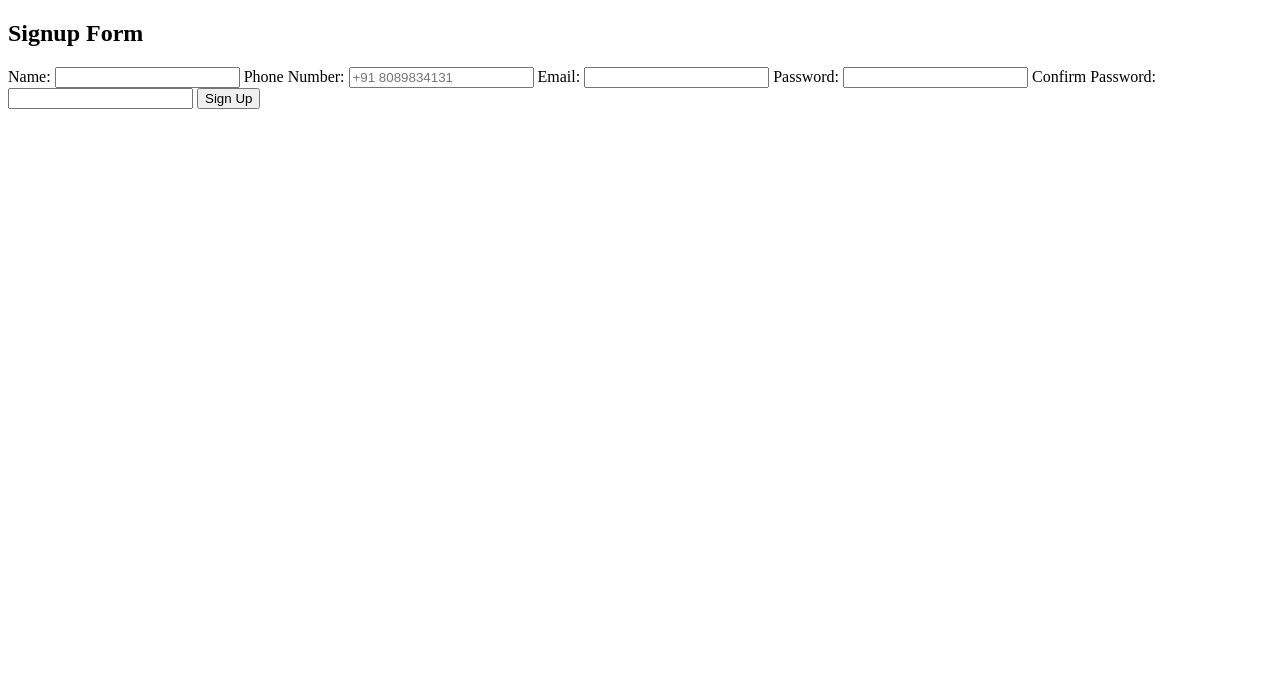
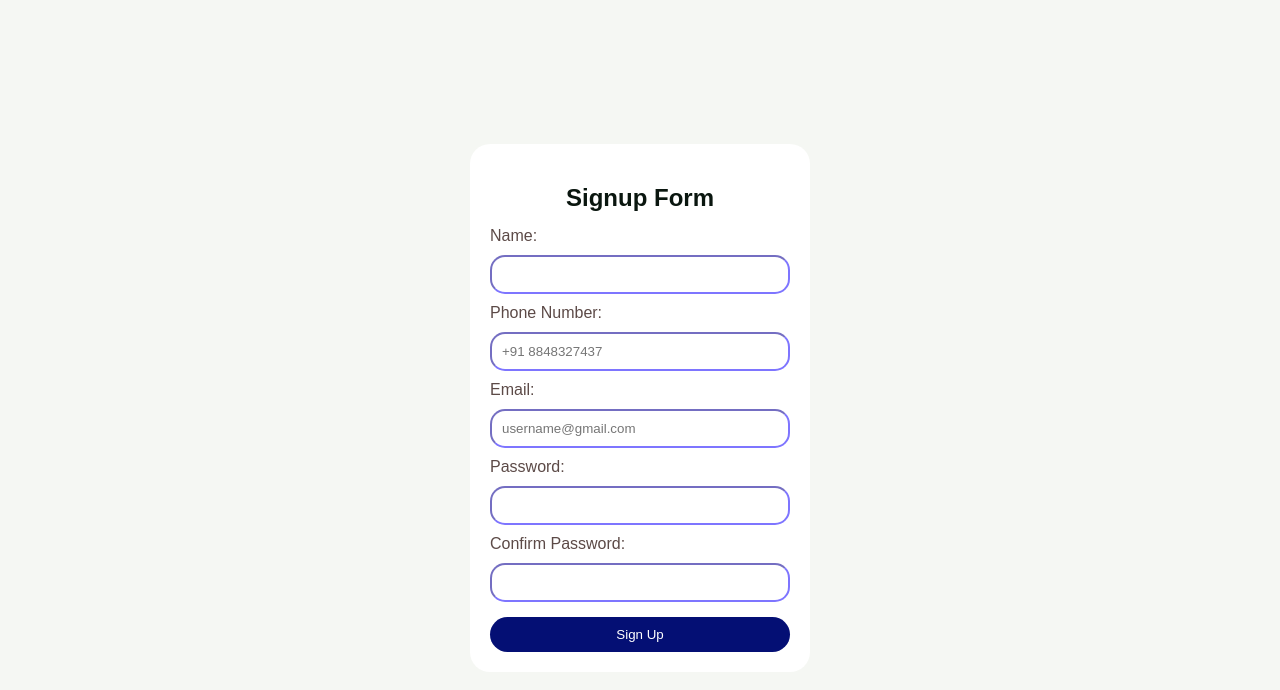
Before and after one commit to DHURANTHAM007/Sign_Up, a plain HTML site: page index.html in a window 1280 px wide. Drawn offline with Linux system fonts and the light colour scheme.

Commit message:
Update index.html

```diff
--- a/index.html
+++ b/index.html
@@ -4,7 +4,7 @@
   <meta charset="UTF-8" />
   <meta name="viewport" content="width=device-width, initial-scale=1.0" />
   <title>Simple Signup Form</title>
-  <link rel="stylesheet" href="styles.css" />
+  <link rel="stylesheet" href="style.css" />
 </head>
 <body>
   <div class="form-container">
@@ -14,10 +14,10 @@
       <input type="text" id="name" required />
 
       <label for="phone">Phone Number:</label>
-      <input type="tel" id="phone" required placeholder="+91 8089834131" />
+      <input type="tel" id="phone" required placeholder="+91 8848327437">
 
       <label for="email">Email:</label>
-      <input type="email" id="email" required />
+      <input type="email" id="email" required placeholder="username@gmail.com" />
 
       <label for="password">Password:</label>
       <input type="password" id="password" required />
```
